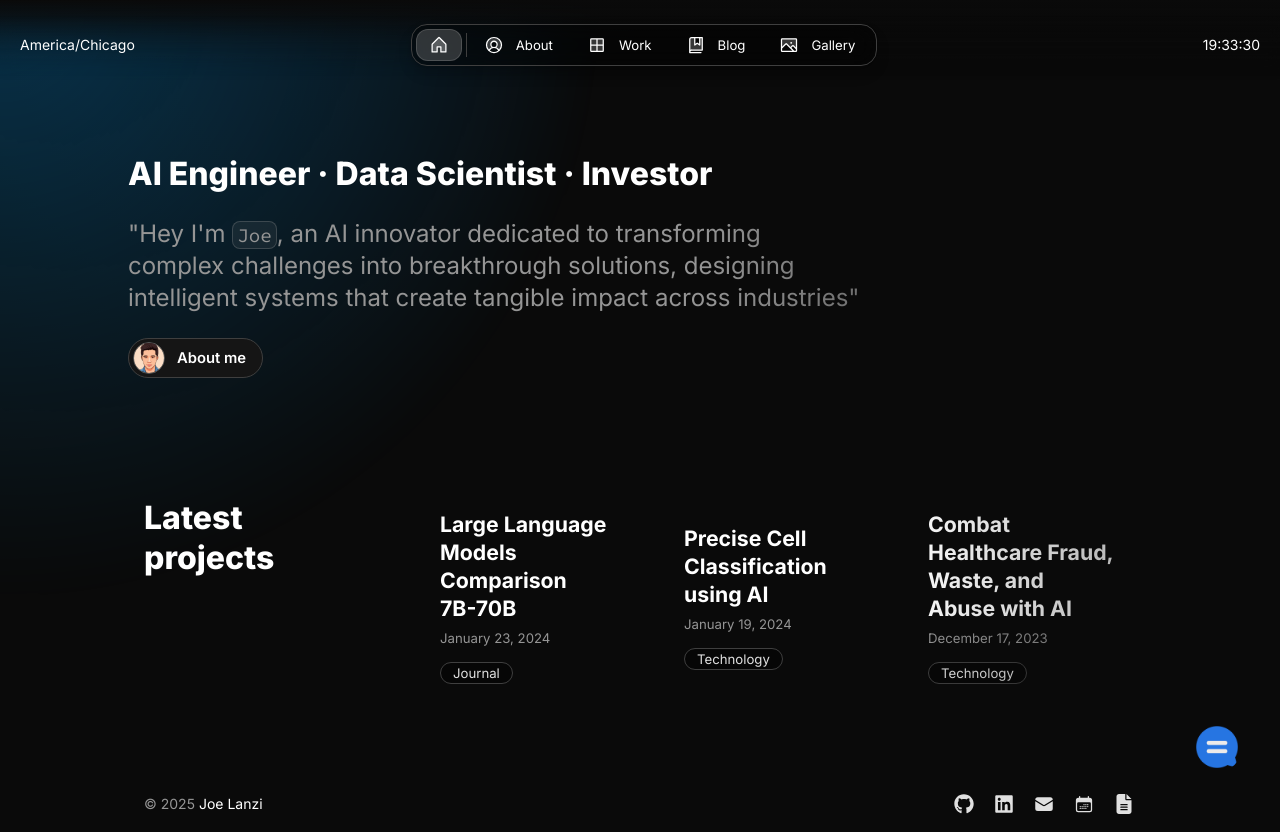
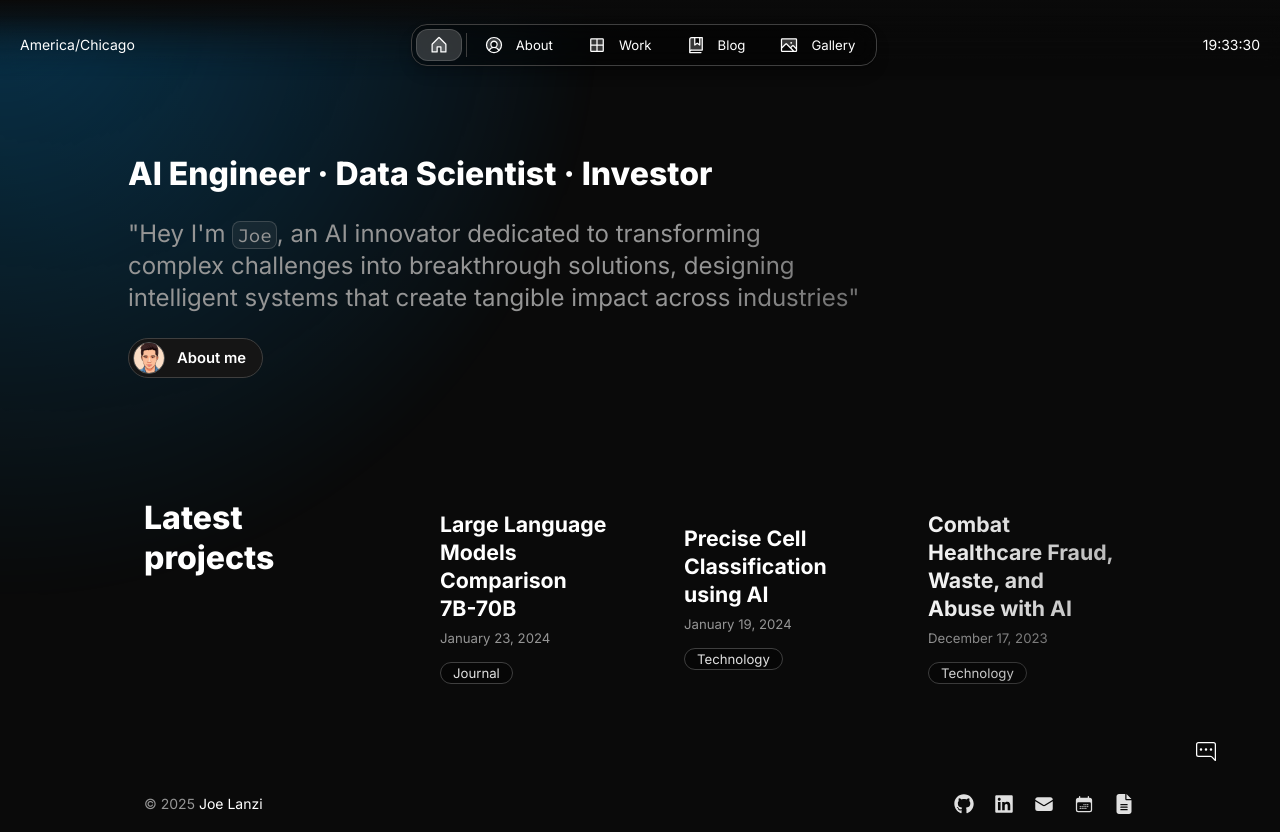
Before and after one commit to JoeLanzi/portfolio, a Next.js app: page / in a window 1280 px wide. Built offline with nearby package versions, Linux system fonts and the light colour scheme.

Commit message:
updated button to match style

```diff
--- a/src/components/ChatPopup.module.scss
+++ b/src/components/ChatPopup.module.scss
@@ -1,7 +1,7 @@
 .chatCon {
     position: fixed;
-    bottom: 3%;
-    right: 3%;
+    bottom: 4%;
+    right: 4%;
     z-index: 1000;
     cursor: pointer;
 }
--- a/src/components/ChatPopup.tsx
+++ b/src/components/ChatPopup.tsx
@@ -2,20 +2,21 @@
 
 import React from "react";
 import styles from "./ChatPopup.module.scss";
-import chatIcon from '../components/resources/chat.png';
-import Image from 'next/image';
+import { ToggleButton } from "@/once-ui/components";
+import { usePathname } from "next/navigation";
 
 export const PopChat: React.FC = () => {
+  const pathname = usePathname() ?? "";
+
   const handleClick = () => {
     console.log("Chat icon clicked");
   };
 
   return (
     <div className={styles.chatCon} onClick={handleClick} title="AI Chat Coming Soon">
-      <Image
-        src={chatIcon}
-        alt="Chat Icon"
-        className={styles.chatIcon}
+      <ToggleButton
+        prefixIcon="chat"
+        selected={pathname === "/chat"}
       />
     </div>
   );
--- a/src/once-ui/icons.ts
+++ b/src/once-ui/icons.ts
@@ -1,4 +1,5 @@
 import { IconType } from "react-icons";
+import { BsChatRightDots } from "react-icons/bs";
 
 import {
   HiChevronUp,
@@ -68,5 +69,6 @@
   clipboard: HiClipboard,
   arrowUpRightFromSquare: HiArrowTopRightOnSquare,
   google: FaGoogle,
-  file: FaFileLines
+  file: FaFileLines,
+  chat: BsChatRightDots,
 };
```
